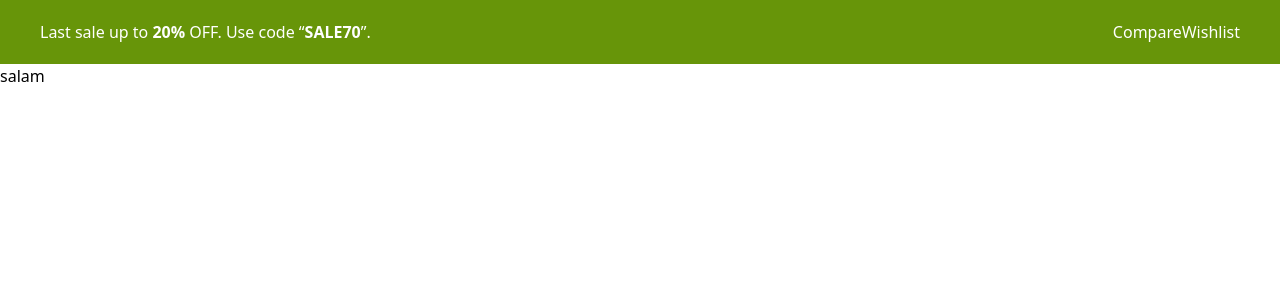
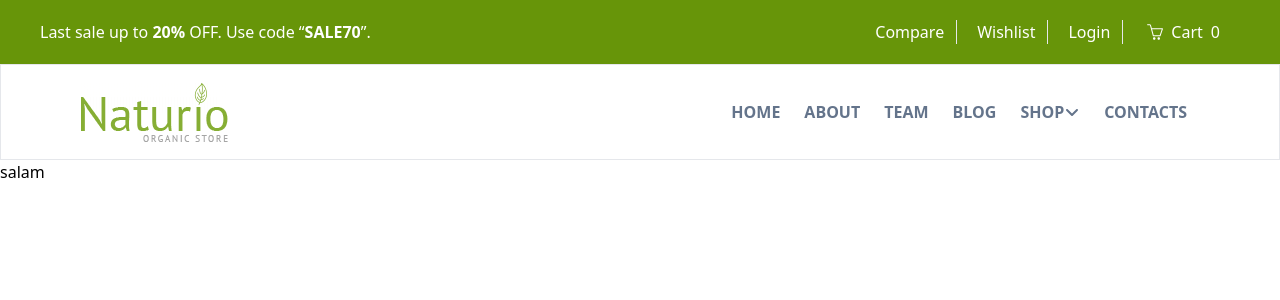
Before and after one commit to mohammadnasiri72/next-project, a Next.js app: page / in a window 1280 px wide. Shown: the top 300 px of the page. Built offline with nearby package versions, Linux system fonts and the light colour scheme.

Commit message:
compelete header

```diff
--- a/src/component/mudole/header/header.jsx
+++ b/src/component/mudole/header/header.jsx
@@ -1,19 +1,119 @@
 // https://demo.templatemonster.com/demo/66344.html?_gl=1*g8ngwd*_ga*MjEwNzEzNjQ1Ni4xNjc4Mjg2ODg4*_ga_FTPYEGT5LY*MTcwOTcxOTMzMy4xNC4xLjE3MDk3MTk5OTMuOS4wLjA.
-import Link from 'next/link'
-import React from 'react'
+"use client";
+import Link from "next/link";
+import React, { useState } from "react";
+import { FaAngleDown } from "react-icons/fa6";
+import { SlBasket } from "react-icons/sl";
 
 export default function Header() {
+  const [dropDownMenuItem, setDropDownMenuItem] = useState(false);
   return (
-   <>
-    <div className='w-full h-16 bg-[#679509] flex justify-between items-center px-10 text-white'>
+    <>
+      <div className="w-full h-16 bg-[#679509] flex justify-between items-center px-10 text-white">
         <div>
-            <p>Last sale up to <span className='font-bold'>20%</span> OFF. Use code “<span className='font-bold'>SALE70</span>”.</p>
+          <p>
+            Last sale up to <span className="font-bold">20%</span> OFF. Use code
+            “<span className="font-bold">SALE70</span>”.
+          </p>
         </div>
-        <div className='flex justify-center items-center'>
-            <Link href={'./'}>Compare</Link>
-            <Link href={'./'}>Wishlist</Link>
+        <div className="flex justify-center items-center">
+          <Link className="hover:text-slate-300 duration-300 mx-1 px-3 border-r" href={"./"}>Compare</Link>
+          <Link className="hover:text-slate-300 duration-300 mx-1 px-3 border-r" href={"./"}>Wishlist</Link>
+          <Link className="hover:text-slate-300 duration-300 mx-1 px-3 border-r" href={"./"}>Login</Link>
+          <Link className="hover:text-slate-300 duration-300 flex justify-center items-center mx-1 px-3" href={"./"}>
+            <SlBasket className="mx-1" />
+            <span className="mx-1">Cart</span>
+            <span className="mx-1">0</span>
+          </Link>
         </div>
-    </div>
-   </>
-  )
+      </div>
+      <div className="w-full h-24 bg-white flex justify-between items-center px-20 border">
+        <div>
+          <img src="./images/logo.webp" alt="logo" />
+        </div>
+        <div className="flex justify-center items-center h-full">
+          <Link
+            className="mx-3 text-slate-500 font-semibold hover:text-[#679509] duration-300"
+            href={"./"}
+          >
+            HOME
+          </Link>
+          <Link
+            className="mx-3 text-slate-500 font-semibold hover:text-[#679509] duration-300"
+            href={"./"}
+          >
+            ABOUT
+          </Link>
+          <Link
+            className="mx-3 text-slate-500 font-semibold hover:text-[#679509] duration-300"
+            href={"./"}
+          >
+            TEAM
+          </Link>
+          <Link
+            className="mx-3 text-slate-500 font-semibold hover:text-[#679509] duration-300"
+            href={"./"}
+          >
+            BLOG
+          </Link>
+          <Link
+            onMouseEnter={() => setDropDownMenuItem(true)}
+            onMouseLeave={() => setDropDownMenuItem(false)}
+            className="mx-3 text-slate-500 font-semibold hover:text-[#679509] duration-300 relative h-full flex items-center"
+            href={"./"}
+          >
+            <span className="flex justify-center items-center">
+              SHOP
+              <FaAngleDown />
+            </span>
+            <div
+              style={{
+                opacity: dropDownMenuItem ? "1" : "0",
+                visibility: dropDownMenuItem ? "visible" : "hidden",
+                top: dropDownMenuItem ? "4.5rem" : "4rem",
+              }}
+              className="bg-white shadow-xl w-48 h-52 absolute right-0 translate-x-1/2 duration-300 flex items-center flex-col"
+            >
+              <Link
+                className="text-slate-500 p-1 m-1 hover:text-[#679509] duration-300"
+                href={"./"}
+              >
+                Baking
+              </Link>
+              <Link
+                className="text-slate-500 p-1 m-1 hover:text-[#679509] duration-300"
+                href={"./"}
+              >
+                Fruit
+              </Link>
+              <Link
+                className="text-slate-500 p-1 m-1 hover:text-[#679509] duration-300"
+                href={"./"}
+              >
+                Organic
+              </Link>
+              <Link
+                className="text-slate-500 p-1 m-1 hover:text-[#679509] duration-300"
+                href={"./"}
+              >
+                Packaged Meals
+              </Link>
+              <Link
+                className="text-slate-500 p-1 m-1 hover:text-[#679509] duration-300"
+                href={"./"}
+              >
+                Vegetable
+              </Link>
+            </div>
+          </Link>
+          <Link
+            className="mx-3 text-slate-500 font-semibold hover:text-[#679509] duration-300"
+            href={"./"}
+          >
+            CONTACTS
+          </Link>
+        </div>
+      </div>
+    </>
+  );
 }
```
Also changed, not shown: package.json (+8 -3 lines), public/images/logo.webp (added), 1 other file (tests, documents, lock files or other folders).
